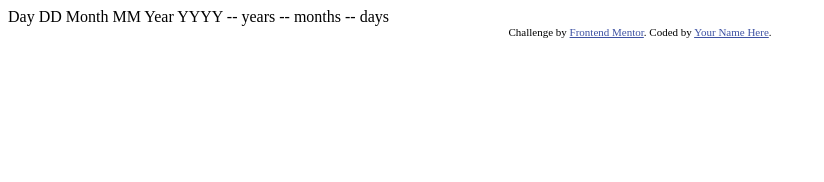
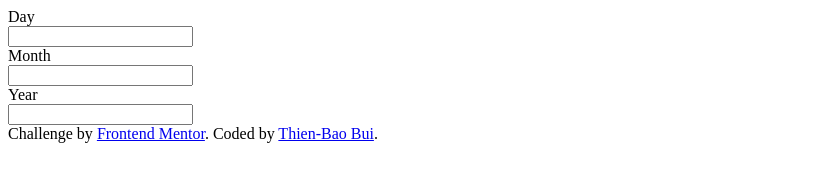
Before and after one commit to tbbui-732/age-calculator-app-main, a plain HTML site: page index.html in a window 1280 px wide. Shown: the whole page, without its empty margins (0-824 px from the left). Drawn offline with Linux system fonts and the light colour scheme.

Commit message:
Filled out user-input section in HTML

```diff
--- a/index.html
+++ b/index.html
@@ -2,36 +2,41 @@
 <html lang="en">
   <head>
     <meta charset="UTF-8">
-  <meta name="viewport" content="width=device-width, initial-scale=1.0"> <!-- displays site properly based on user's device -->
-
+    <meta name="viewport" content="width=device-width, initial-scale=1.0">
     <link rel="icon" type="image/png" sizes="32x32" href="./assets/images/favicon-32x32.png">
-
+    <link rel="stylesheet" href="styles/style.css">
     <title>Frontend Mentor | Age calculator app</title>
-
-  <!-- Feel free to remove these styles or customise in your own stylesheet 👍 -->
-  <style>
-    .attribution { font-size: 11px; text-align: center; }
-    .attribution a { color: hsl(228, 45%, 44%); }
-  </style>
   </head>
   <body>
+    <!-- Age calculator app -->
+    <div class="app">
 
-  Day
-  DD
+      <!-- Top-most section which requests user input -->
+      <div class="user-input">
+        <div class="day">
+          <label for="day">Day</label><br>
+          <input type="text" id="day" name="day">
+        </div>
+        <div class="month">
+          <label for="month">Month</label><br>
+          <input type="text" id="month" name="month">
+        </div>
+        <div class="year">
+          <label for="year">Year</label><br>
+          <input type="text" id="year" name="year">
+        </div>
+      </div>
 
-  Month
-  MM
+      <!-- Lower-most section which displays the user's age-->
+      <div class="display-age">
+        <!-- NOTE: i might do all of this in JS-->
+      </div>
 
-  Year
-  YYYY
-
-  -- years
-  -- months
-  -- days
+    </div>
 
     <div class="attribution">
       Challenge by <a href="https://www.frontendmentor.io?ref=challenge" target="_blank">Frontend Mentor</a>.
-    Coded by <a href="#">Your Name Here</a>.
+      Coded by <a href="#">Thien-Bao Bui</a>.
     </div>
   </body>
 </html>
```
Also changed, not shown: style/style.css (deleted). Lines whose indentation alone changed are shown as unchanged.
